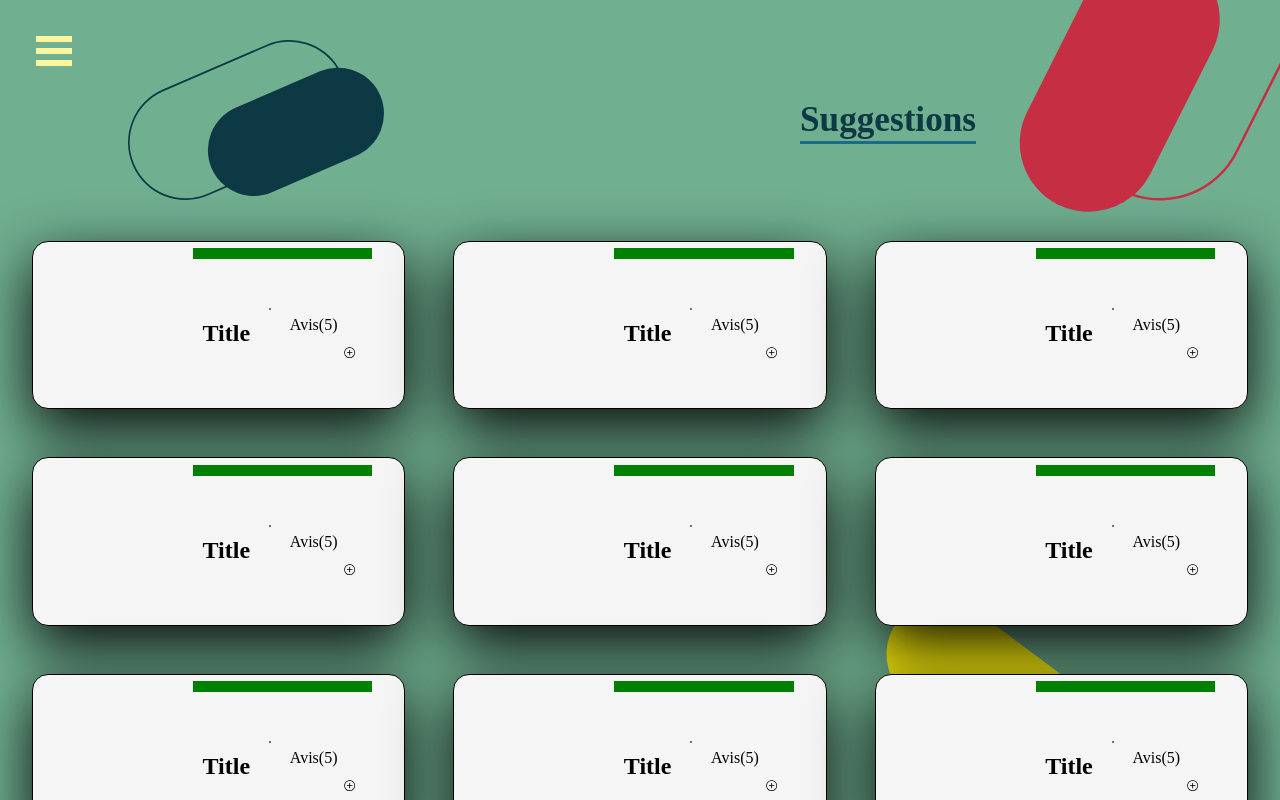
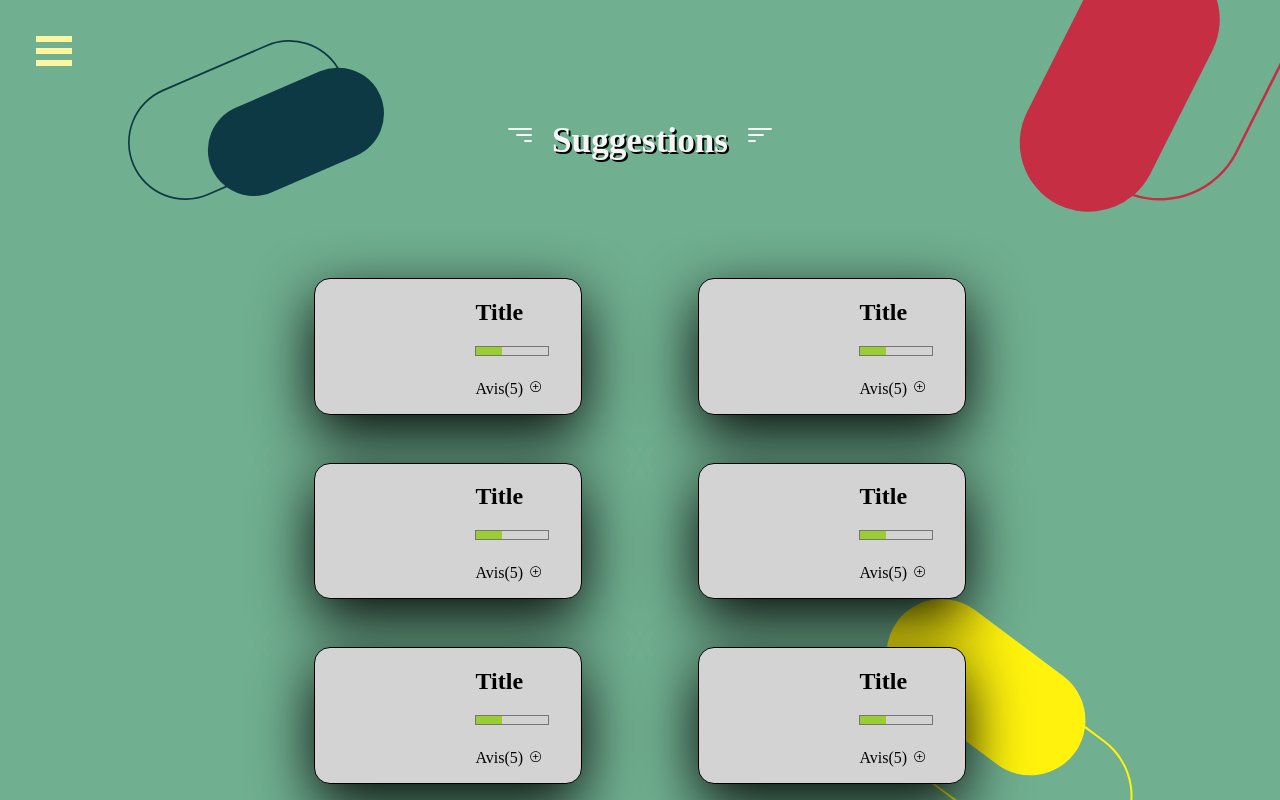
Before and after one commit to Sax593/makesense, a React (Vite) app in the folder frontend/: page / in a window 1280 px wide. Shown: the top 800 px of the page. Built offline with nearby package versions, Linux system fonts and the light colour scheme.

Commit message:
newstyle home

```diff
--- a/frontend/src/components/SugestCard/SugestCard.jsx
+++ b/frontend/src/components/SugestCard/SugestCard.jsx
@@ -4,9 +4,11 @@ import "./style.scss";
 export default function SugestCard() {
   return (
     <article className="cardz">
-      <div className="progressBar" />
       <h2>Title</h2>
-      <div className="wrapper"></div>
+
+      <div className="wrapper">
+        <div className="progressBar" />
+      </div>
       <div className="footerCard">
         <p className="advice">Avis(5)</p>
         <button className="adviceButton" type="button">
--- a/frontend/src/components/SugestCard/style.scss
+++ b/frontend/src/components/SugestCard/style.scss
@@ -1,28 +1,26 @@
-article {
+.cardz {
   border: solid 1px black;
-
-  width: 14vw;
+  max-width: 30vw;
   padding: 0 2.5vw;
+  background-color: lightgray;
+  border-radius: 1em;
   box-shadow: 0 20px 60px 0 rgba(0, 0, 0, 0.95);
-  border-radius: 1em;
-  background-color: whitesmoke;
+  transition: transform 0.4s;
 }
 
+.cardz:hover {
+  cursor: pointer;
+  transform: scale(1.08);
+}
 .wrapper {
   border: solid 1px rgb(121, 117, 117);
   margin: 0.5rem 0;
-
-  width: fit-content;
-  height: fit-content;
 }
 
 .progressBar {
-  display: flex;
-  padding-top: 0.2rem;
-  justify-content: center;
   height: 0.5rem;
-  width: 16vw;
-  background-color: green;
+  width: 2vw;
+  background-color: yellowgreen;
 }
 
 .footerCard {
@@ -35,13 +33,6 @@ article {
   border: none;
   background-color: transparent;
 }
-.cardz {
-  padding-top: 0.4rem;
-  display: flex;
-  justify-content: space-around;
-  height: 10rem;
-  flex-wrap: wrap;
-}
 
 article.cardz {
   margin-bottom: 3em;
--- a/frontend/src/pages/Home/Home.jsx
+++ b/frontend/src/pages/Home/Home.jsx
@@ -3,6 +3,8 @@ import "./Style.scss";
 import logoMS from "../../assets/pills.svg";
 import logoMS2 from "../../assets/pills2.svg";
 import logoMS3 from "../../assets/pills3.svg";
+import { BsFilterLeft } from "react-icons/bs";
+import { BsFilterRight } from "react-icons/bs";
 
 import SugestCard from "@components/SugestCard/SugestCard";
 
@@ -17,7 +19,15 @@ export default function Home() {
 
       <section className="titlehome">
         <h1 className="settingstitle"></h1>
-        <h2 className="titlesuggest">Suggestions</h2>
+        <h2 className="titlesuggest">
+          <span className="filterti1">
+            <BsFilterRight />
+          </span>
+          Suggestions
+          <span className="filterti">
+            <BsFilterLeft />
+          </span>
+        </h2>
         <div className="cardx">
           <SugestCard />
           <SugestCard />
--- a/frontend/src/pages/Home/Style.scss
+++ b/frontend/src/pages/Home/Style.scss
@@ -42,20 +42,38 @@
 }
 
 .titlesuggest {
-  display: flex;
+  text-align: center;
   padding-bottom: 4rem;
   padding-top: 2em;
-  color: #0c3944;
+  color: whitesmoke;
+  text-shadow: 2px 2px black;
   font-size: 2.2em;
   font-weight: bolder;
-  padding-left: 50rem;
-  text-decoration: underline 0.2rem App.$color-primary;
-  text-underline-offset: 0.6rem;
 }
+
+.filterti {
+  margin-top: 0.6rem;
+  margin-left: 1rem;
+  font-size: 2rem;
+}
+.filterti1 {
+  margin-top: 0.6rem;
+  margin-right: 1rem;
+  font-size: 2rem;
+}
+
 .cardx {
+  align-items: center;
   padding-top: 3vh;
   flex-wrap: wrap;
+  width: 60vw;
   display: flex;
-  padding: 1vh;
+  //   padding: 1vh;
   justify-content: space-around;
 }
+.titlehome {
+  display: flex;
+
+  flex-direction: column;
+  align-items: center;
+}
```
